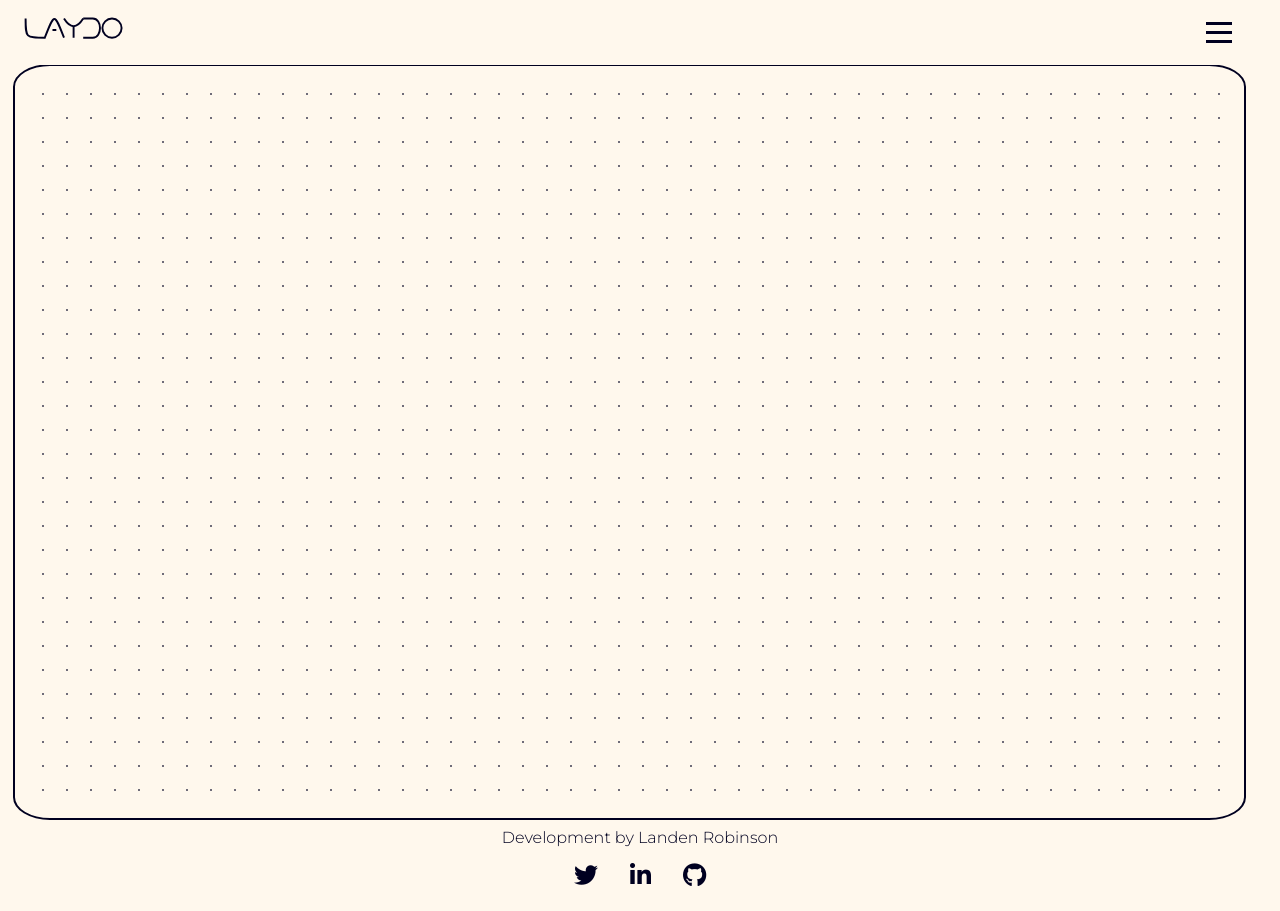
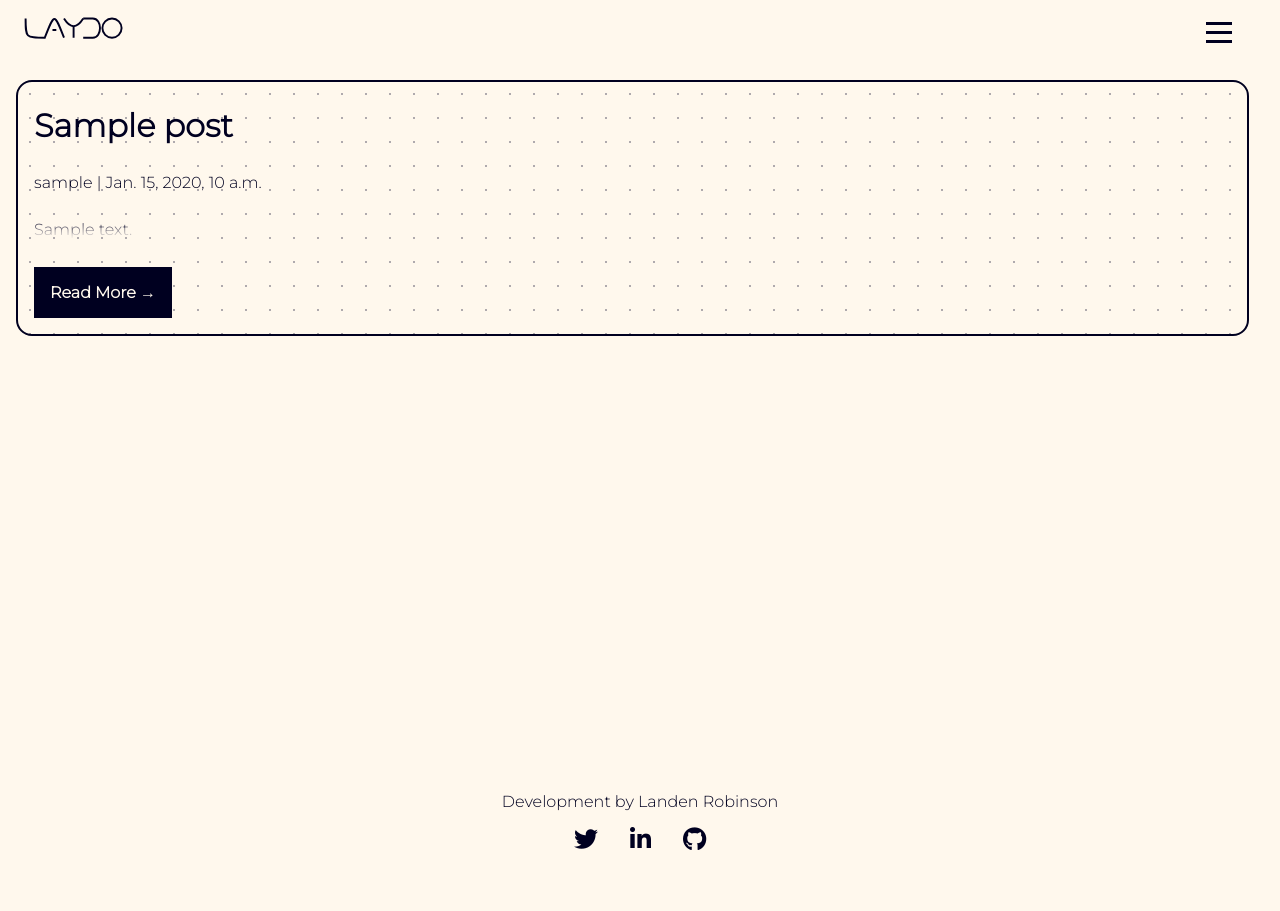
Before and after one commit to LAYDO/laydonet, a Django app: page /blog/ in a window 1280 px wide. After the commit the page ends 850 px from the top, so only its background shows below. Run offline with Django 4.2, Linux system fonts and the light colour scheme; tables that the repository leaves empty hold one stand-in row (values such as "Sample post").

Commit message:
0.9.2.4 - Post Detail
- Implemented post detail page
- Styling changes throughout to accomodate list and detail
- Will remove test posts and implement real first post

```diff
--- a/blog/templates/blog.html
+++ b/blog/templates/blog.html
@@ -3,10 +3,16 @@
 {% endblock %}
 {% block laydo_content_1 %}
 <div class="blog-space">
-    <div class="blog-container">
+    <!-- <div class="blog-container"> -->
         {% for post in post_list %}
+        <div class="post-container">
+            <h1>{{ post.title }}</h1>
+            <p class="post-creds">{{ post.author }} | {{ post.created_on }}</p>
+            <p class="post-slice">{{ post.content|slice:":300" }}</p>
+            <a class="post-read" href="{% url 'post_detail' post.slug %}">Read More &rarr;</a>
+        </div>
         {% endfor %}
-    </div>
+    <!-- </div> -->
 </div>
 {% endblock %} {% block page_scripts %}
 <script type="text/javascript" src="{% static 'blog/js/blog.js' %}"></script>
--- a/static/base/css/base.css
+++ b/static/base/css/base.css
@@ -11,6 +11,7 @@ body {
   --color-accent: #80716c;
   --font-color: #000020;
   --font-faded: #00002090;
+  --font-faded50: #00002050;
   --glass-backdrop: rgba(0, 0, 0, 0.15);
 }
 
@@ -20,6 +21,7 @@ body {
   --color-accent: #ffe2b8;
   --font-color: #fff8ed;
   --font-faded: #fff8ed90;
+  --font-faded50: #fff8ed50;
   --glass-backdrop: rgba(255, 255, 255, 0.15);
 }
 
--- a/static/blog/css/blog.css
+++ b/static/blog/css/blog.css
@@ -1,16 +1,52 @@
 .blog-space {
     display: flex;
     flex-direction: column;
-    border: 0.125rem solid var(--font-color);
-    border-radius: 3%;
-    width: 96%;
     min-height: 90vh;
-    margin: 0 1%;
 }
 
-.blog-container {
-    background-image: radial-gradient(var(--font-faded) 1px, transparent 0);
+.post-container {
+    width: 96%;
+    border: 0.125rem solid var(--font-color);
+    border-radius: 1rem;
+    margin: 1rem;
+    background-image: radial-gradient(var(--font-faded50) 1px, transparent 0);
     background-size: 1.5rem 1.5rem;
-    min-height: 90vh;
-    margin: 1rem;
+    display: flex;
+    flex-direction: column;
+    align-items: baseline;
 }
+
+.post-container h1,
+.post-container p {
+    margin-top: 1.5rem;
+    margin-bottom: 0.25rem;
+    margin-left: 1rem;
+    color: var(--font-color);
+    text-align: left;
+}
+
+.post-creds {
+    color: var(--font-faded);
+    margin: 0 1rem;
+}
+
+.post-slice {
+    text-align: start;
+    background: -webkit-linear-gradient(var(--font-color), rgba(255, 255, 255, 0.1));
+    background-clip: text;
+    -webkit-background-clip: text;
+    -webkit-text-fill-color: transparent;
+}
+
+.post-read {
+    text-decoration: none;
+    padding: 1rem;
+    color: var(--color-primary);
+    background-color: var(--font-color);
+    font-weight: 700;
+    margin-bottom: 1rem;
+    margin-top: 1.5rem;
+    /* margin-bottom: 0.25rem; */
+    margin-left: 1rem;
+
+}
```
Also changed, not shown: blog/templates/post_detail.html (added, +14 -0 lines).
